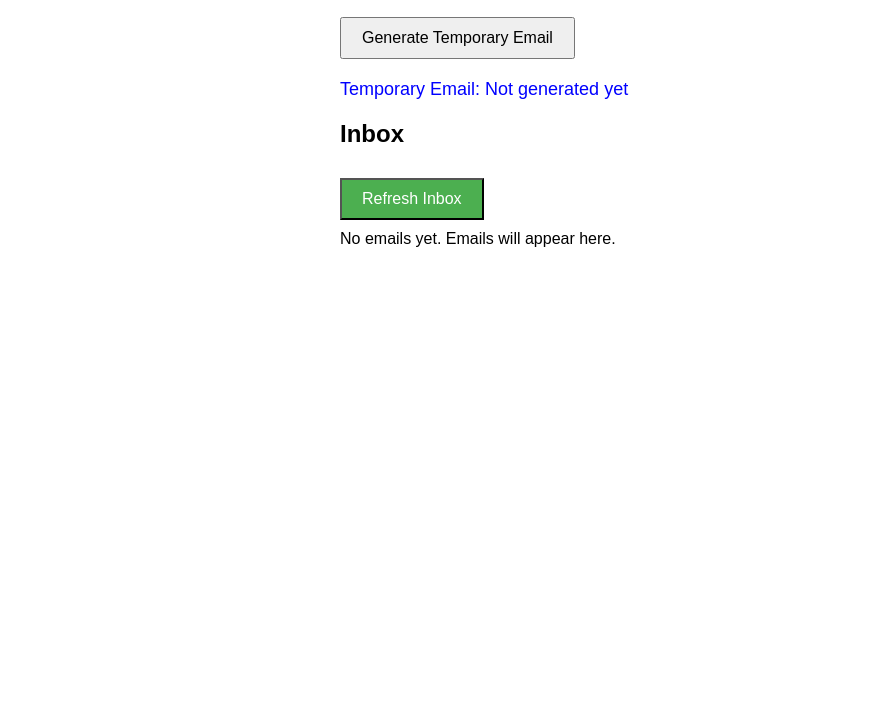
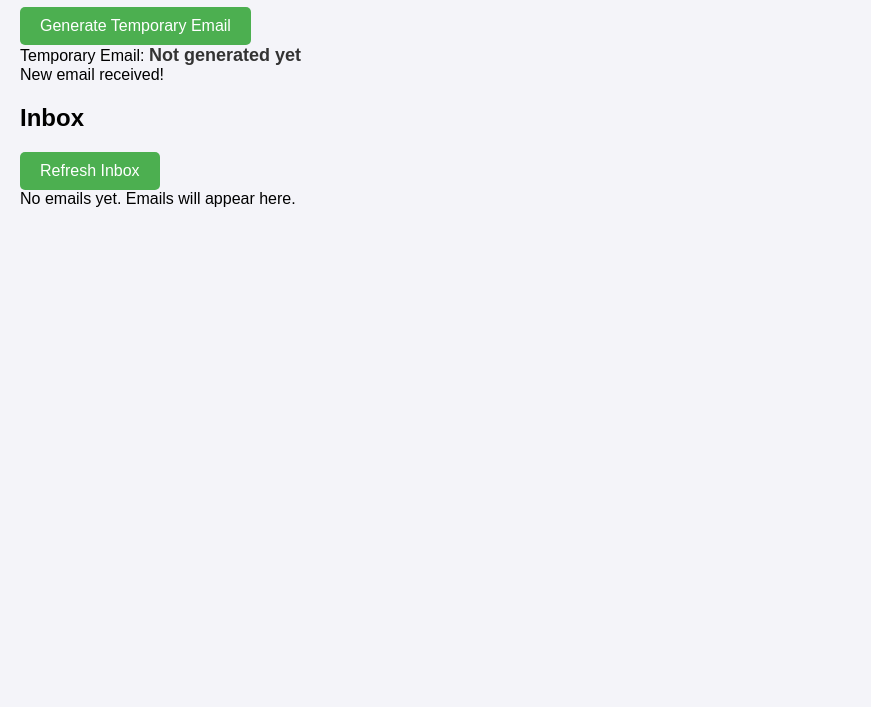
Before and after one commit to mdarafat17/freemail, a website: page index.html in a window 1280 px wide. Shown: the part 93-800 px from the top of the page, without its empty margins (0-871 px from the left). Drawn offline with Linux system fonts and the light colour scheme.

Commit message:
styles.css

```diff
--- a/styles.css
+++ b/styles.css
@@ -1,8 +1,47 @@
-body { font-family: Arial, sans-serif; max-width: 600px; margin: auto; padding: 20px; }
-button { margin: 10px 0; padding: 10px 20px; font-size: 16px; cursor: pointer; }
-#generated-email { font-size: 18px; color: blue; margin-top: 10px; }
-#email-section { margin-top: 20px; }
-.email-item { border: 1px solid #ccc; padding: 10px; margin: 10px 0; border-radius: 5px; }
-h2 { margin-top: 20px; }
-#notification { color: green; font-size: 16px; display: none; margin-bottom: 10px; }
-#refresh-button { background-color: #4CAF50; color: white; }
+body {
+  font-family: Arial, sans-serif;
+  margin: 0;
+  padding: 20px;
+  background-color: #f4f4f9;
+}
+
+h1 {
+  text-align: center;
+}
+
+#email-alias {
+  font-size: 18px;
+  color: #333;
+  font-weight: bold;
+}
+
+#inbox {
+  margin-top: 20px;
+}
+
+#inbox ul {
+  list-style-type: none;
+  padding: 0;
+}
+
+#inbox li {
+  padding: 10px;
+  background-color: #fff;
+  margin-bottom: 10px;
+  border-radius: 5px;
+  box-shadow: 0 2px 4px rgba(0, 0, 0, 0.1);
+}
+
+button {
+  padding: 10px 20px;
+  font-size: 16px;
+  cursor: pointer;
+  background-color: #4CAF50;
+  color: white;
+  border: none;
+  border-radius: 5px;
+}
+
+button:hover {
+  background-color: #45a049;
+}
```
